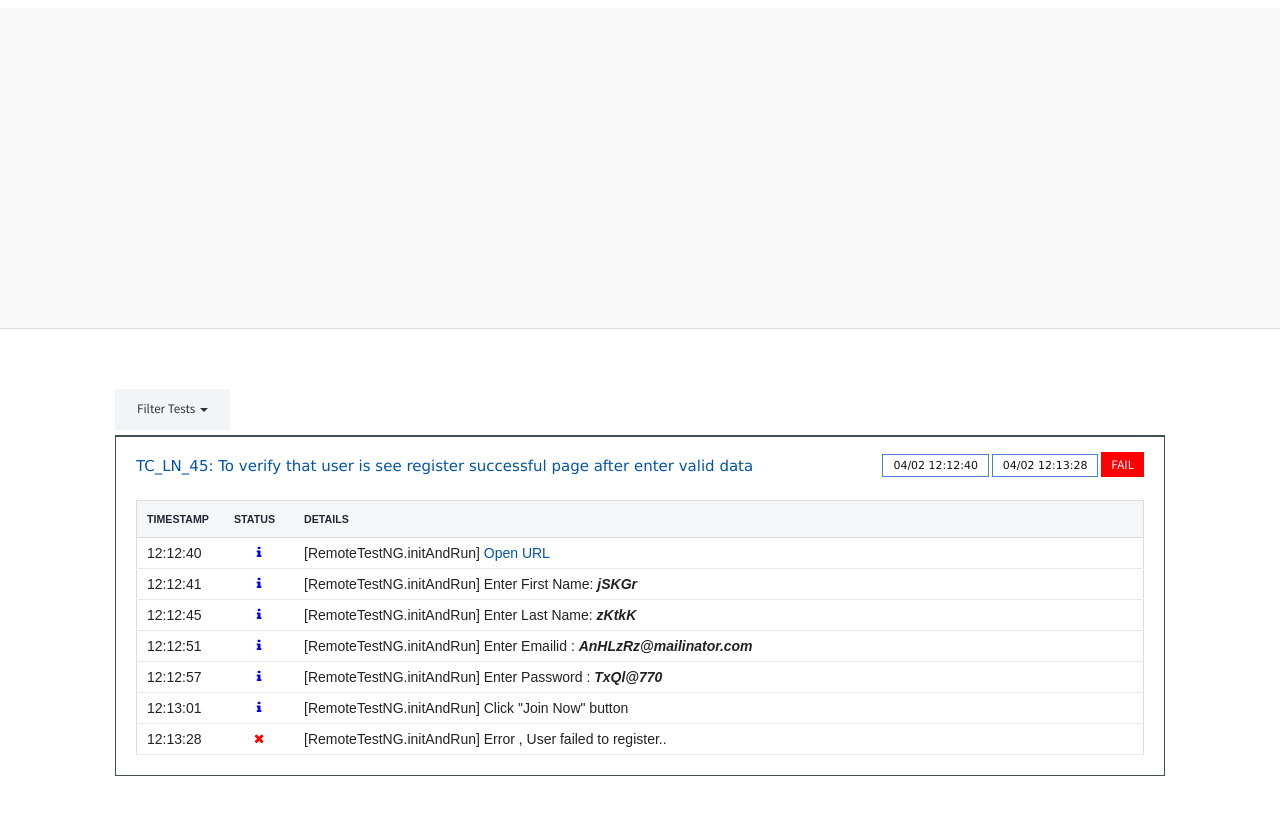
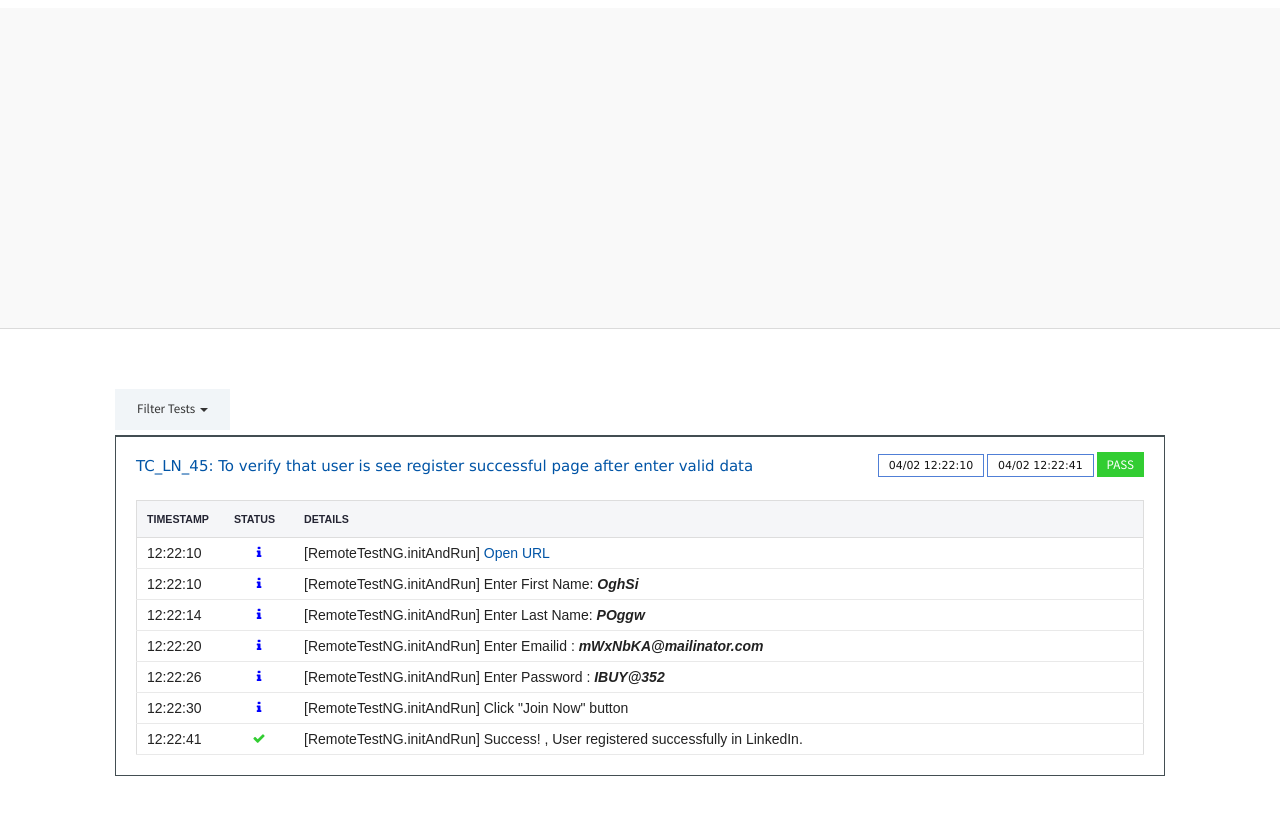
Before and after one commit to MrRahulR/MasterFramework, a plain HTML site: page Report.html in a window 1280 px wide. Both pictures are taken after a click on the element 640 px from the left and 561 px from the top of the page. Shown: the part 97-912 px from the top of the page. Drawn offline with nearby package versions, Linux system fonts and the light colour scheme; a script that the page names is missing.

Commit message:
Successfully Working - 02 Apr 2015

```diff
--- a/Report.html
+++ b/Report.html
@@ -161,7 +161,7 @@
 					<div id='tabs-2'>
 						<div class='summary-items'>
 							<div class='summary-item'>
-								<span class='item-value'><!--%%STARTTIME%%-->04/02 12:12:25<!--%%STARTTIME%%--></span>
+								<span class='item-value'><!--%%STARTTIME%%-->04/02 12:21:59<!--%%STARTTIME%%--></span>
 								<span class='item-name'>Started At</span>
 							</div>
 							<div class='summary-item'>
@@ -177,7 +177,7 @@
 								<span class='item-name'>Tests Failed</span>
 							</div>
 							<div class='summary-item'>
-								<span class='item-value'><!--%%TIMEENDED%%-->04/02 12:13:28<!--%%TIMEENDED%%--></span>
+								<span class='item-value'><!--%%TIMEENDED%%-->04/02 12:22:41<!--%%TIMEENDED%%--></span>
 								<span class='item-name'>Ended At</span>
 							</div>
 							<div class='summary-item'>
@@ -263,8 +263,8 @@
 									<span>TC_LN_45: To verify that user is see register successful page after enter valid data</span>
 								</div>
 								<div class='test-info'>
-									<span class='startedAt' alt='Test started time' title='Test started time'>04/02 12:12:40</span>
-									<span class='endedAt' alt='Test ended time' title='Test ended time'><!--%%TESTENDTIME%%-->04/02 12:13:28<!--%%TESTENDTIME%%--></span>
+									<span class='startedAt' alt='Test started time' title='Test started time'>04/02 12:22:10</span>
+									<span class='endedAt' alt='Test ended time' title='Test ended time'><!--%%TESTENDTIME%%-->04/02 12:22:41<!--%%TESTENDTIME%%--></span>
 									<span class='test-status status <!--%%TESTSTATUS%%-->'><!--%%TESTSTATUS%%--></span>
 								</div>
 								<!--<div class='test-tooltip'>
@@ -287,33 +287,33 @@
 									</thead>
 									<tbody>
 										<tr>
-										<td>12:12:40</td>
+										<td>12:22:10</td>
 										<td alt='INFO' title='INFO' class='status info'><i class='fa fa-info'></i></td>
 										<td class='step-details' colspan='2'>[RemoteTestNG.initAndRun] <a href="http://www.linkedin.com"> Open URL </a></td>
 									</tr><tr>
-										<td>12:12:41</td>
+										<td>12:22:10</td>
 										<td alt='INFO' title='INFO' class='status info'><i class='fa fa-info'></i></td>
-										<td class='step-details' colspan='2'>[RemoteTestNG.initAndRun] Enter First Name: <strong><em>jSKGr</td>
+										<td class='step-details' colspan='2'>[RemoteTestNG.initAndRun] Enter First Name: <strong><em>OghSi</td>
 									</tr><tr>
-										<td>12:12:45</td>
+										<td>12:22:14</td>
 										<td alt='INFO' title='INFO' class='status info'><i class='fa fa-info'></i></td>
-										<td class='step-details' colspan='2'>[RemoteTestNG.initAndRun] Enter Last Name: <strong><em>zKtkK</td>
+										<td class='step-details' colspan='2'>[RemoteTestNG.initAndRun] Enter Last Name: <strong><em>POggw</td>
 									</tr><tr>
-										<td>12:12:51</td>
+										<td>12:22:20</td>
 										<td alt='INFO' title='INFO' class='status info'><i class='fa fa-info'></i></td>
-										<td class='step-details' colspan='2'>[RemoteTestNG.initAndRun] Enter Emailid : <strong><em>AnHLzRz@mailinator.com</td>
+										<td class='step-details' colspan='2'>[RemoteTestNG.initAndRun] Enter Emailid : <strong><em>mWxNbKA@mailinator.com</td>
 									</tr><tr>
-										<td>12:12:57</td>
+										<td>12:22:26</td>
 										<td alt='INFO' title='INFO' class='status info'><i class='fa fa-info'></i></td>
-										<td class='step-details' colspan='2'>[RemoteTestNG.initAndRun] Enter Password : <strong><em>TxQl@770</td>
+										<td class='step-details' colspan='2'>[RemoteTestNG.initAndRun] Enter Password : <strong><em>IBUY@352</td>
 									</tr><tr>
-										<td>12:13:01</td>
+										<td>12:22:30</td>
 										<td alt='INFO' title='INFO' class='status info'><i class='fa fa-info'></i></td>
 										<td class='step-details' colspan='2'>[RemoteTestNG.initAndRun]  Click "Join Now" button</td>
 									</tr><tr>
-										<td>12:13:28</td>
-										<td alt='FAIL' title='FAIL' class='status fail'><i class='fa fa-times'></i></td>
-										<td class='step-details' colspan='2'>[RemoteTestNG.initAndRun] Error , User failed to register..</td>
+										<td>12:22:41</td>
+										<td alt='PASS' title='PASS' class='status pass'><i class='fa fa-check'></i></td>
+										<td class='step-details' colspan='2'>[RemoteTestNG.initAndRun] Success! , User registered successfully in LinkedIn.</td>
 									</tr><!--%%STEP%%-->
 									</tbody>
 								</table>
```
Also changed, not shown: test-output/old/suite/methods-alphabetical.html (+5 -5 lines), 3 other files.
